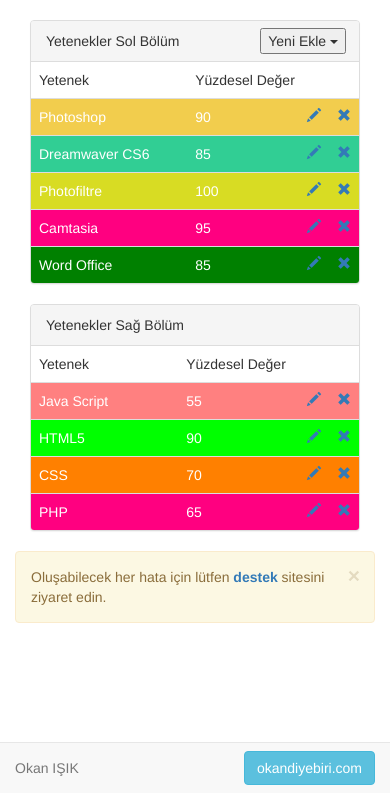
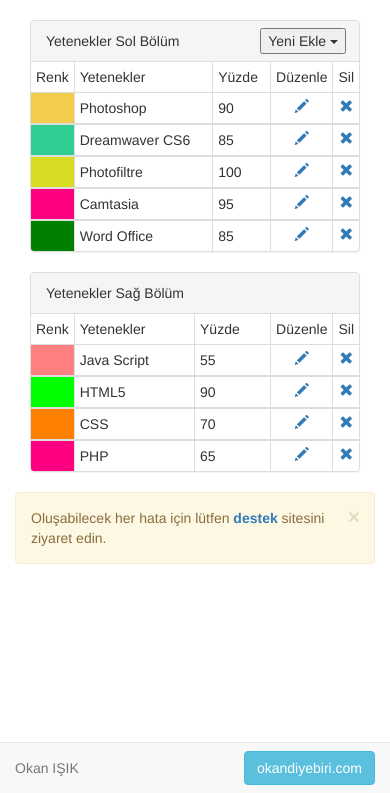
Before and after one commit to 0kan87/admin-panelli-kisisel-portfolyo, a PHP site: page /yonetim/yetenekler.php in a window 390 px wide. Shown: the part 51-844 px from the top of the page. Run offline with PHP 8.4, Linux system fonts and the light colour scheme; the visitor is signed in with stand-in values (Sample User, id 1); data comes from the database, SQL or seed files in the repository; some libraries are stand-ins or nearby versions.

Commit message:
Responsive İyileştirme

```diff
--- a/yonetim/yetenekler.php
+++ b/yonetim/yetenekler.php
@@ -1,18 +1,15 @@
 <?php require_once('../Connections/baglan.php'); ?>
 <?php
-//initialize the session
 if (!isset($_SESSION)) {
   session_start();
 }
 
-// ** Logout the current user. **
 $logoutAction = $_SERVER['PHP_SELF']."?doLogout=true";
 if ((isset($_SERVER['QUERY_STRING'])) && ($_SERVER['QUERY_STRING'] != "")){
   $logoutAction .="&". htmlentities($_SERVER['QUERY_STRING']);
 }
 
 if ((isset($_GET['doLogout'])) &&($_GET['doLogout']=="true")){
-  //to fully log out a visitor we need to clear the session varialbles
   $_SESSION['MM_Username'] = NULL;
   $_SESSION['MM_UserGroup'] = NULL;
   $_SESSION['PrevUrl'] = NULL;
@@ -34,22 +31,15 @@ if (!isset($_SESSION)) {
 $MM_authorizedUsers = "";
 $MM_donotCheckaccess = "true";
 
-// *** Restrict Access To Page: Grant or deny access to this page
 function isAuthorized($strUsers, $strGroups, $UserName, $UserGroup) {
-  // For security, start by assuming the visitor is NOT authorized.
   $isValid = False;
 
-  // When a visitor has logged into this site, the Session variable MM_Username set equal to their username.
-  // Therefore, we know that a user is NOT logged in if that Session variable is blank.
   if (!empty($UserName)) {
-    // Besides being logged in, you may restrict access to only certain users based on an ID established when they login.
-    // Parse the strings into arrays.
     $arrUsers = Explode(",", $strUsers);
     $arrGroups = Explode(",", $strGroups);
     if (in_array($UserName, $arrUsers)) {
       $isValid = true;
     }
-    // Or, you may restrict access to only certain users based on their username.
     if (in_array($UserGroup, $arrGroups)) {
       $isValid = true;
     }
@@ -199,17 +189,13 @@ if (!empty($_SERVER['QUERY_STRING'])) {
 $queryString_yetenekler = sprintf("&totalRows_yetenekler=%d%s", $totalRows_yetenekler, $queryString_yetenekler);
 ?>
 <!DOCTYPE html PUBLIC "-//W3C//DTD XHTML 1.0 Transitional//EN" "http://www.w3.org/TR/xhtml1/DTD/xhtml1-transitional.dtd">
-<html xmlns="http://www.w3.org/1999/xhtml"><!-- InstanceBegin template="/Templates/panel.dwt.php" codeOutsideHTMLIsLocked="false" -->
+<html xmlns="http://www.w3.org/1999/xhtml">
 <head>
 <meta http-equiv="Content-Type" content="text/html; charset=utf-8" />
-<!-- InstanceBeginEditable name="doctitle" -->
 <title>Yönetim Paneli</title>
-<!-- InstanceEndEditable -->
 <link href="../SpryAssets/SpryMenuBarVertical.css" rel="stylesheet" type="text/css" />
 <link rel="stylesheet" href="../css/style.css">
 <link rel="stylesheet" href="../css/bootstrap.min.css">
-<!-- InstanceBeginEditable name="head" -->
-<!-- InstanceEndEditable -->
 </head>
 <body>
 	<div class="navbar navbar-inverse navbar-static-top">
@@ -238,11 +224,10 @@ $queryString_yetenekler = sprintf("&totalRows_yetenekler=%d%s", $totalRows_yeten
 		</div>
 	</div>
   <div class="container">
-<!-- InstanceBeginEditable name="EditRegion1" -->
     <div class="col-xs-12 col-sm-6 col-md-6">
       <div class="panel panel-default">
         <div class="btn-group btn pull-right">
-  <button type="button" class="dropdown-toggle" data-toggle="dropdown" aria-expanded="false">
+          <button type="button" data-toggle="dropdown">
             Yeni Ekle <span class="caret"></span>
           </button>
           <ul class="dropdown-menu" role="menu">
@@ -250,22 +235,27 @@ $queryString_yetenekler = sprintf("&totalRows_yetenekler=%d%s", $totalRows_yeten
             <li><a href="sag-yetenek-ekle.php">Sağ Bölüme Ekle</a></li>
           </ul>
         </div>
-  <!-- Default panel contents -->
         <div class="panel-heading">Yetenekler Sol Bölüm</div>
-  <!-- Single button -->
-
-  <!-- Table -->
-  <table class="table">
-        <td width="363">Yetenek</td>
-        <td colspan="3">Yüzdesel Değer</td>
+          <table class="table table-bordered table-hover table-condensed table-responsive">
+            <thead>
+              <tr>
+                <th>Renk</th>
+                <th>Yetenekler</th>
+                <th>Yüzde</th>
+                <th>Düzenle</th>
+                <th>Sil</th>
               </tr>
+            </thead>
             <?php do { ?>
-        <tr bgcolor="<?php echo $row_yetenekler['renkkodu']; ?>" style="color: white">
-          <td> <?php echo $row_yetenekler['yetenekler']; ?></td>
-          <td width="358"><?php echo $row_yetenekler['nekadariyisin']; ?></td>
-          <td width="16"><a href="yetenek-duzenle.php?id=<?php echo $row_yetenekler['id']; ?>"><span class="glyphicon glyphicon-pencil" aria-hidden="true"></span></a></td>
-          <td width="16"><a href="yetenek-sil.php?id=<?php echo $row_yetenekler['id']; ?>"><span class="glyphicon glyphicon-remove" aria-hidden="true"></span></a></td>
+            <tbody>
+              <tr>
+                <td width="5" bgcolor="<?php echo $row_yetenekler['renkkodu']; ?>"></td>
+                <td><?php echo $row_yetenekler['yetenekler']; ?></td>
+                <td><?php echo $row_yetenekler['nekadariyisin']; ?></td>
+                <td width="4"><center><a href="yetenek-duzenle.php?id=<?php echo $row_yetenekler['id']; ?>"><span class="glyphicon glyphicon-pencil" aria-hidden="true"></span></a></center></td>
+                <td width="4"><center><a href="yetenek-sil.php?id=<?php echo $row_yetenekler['id']; ?>"><span class="glyphicon glyphicon-remove" aria-hidden="true"></span></a></center></td>
               </tr>
+            </tbody>
             <?php } while ($row_yetenekler = mysql_fetch_assoc($yetenekler)); ?>
           </table>
       </div>
@@ -273,61 +263,59 @@ $queryString_yetenekler = sprintf("&totalRows_yetenekler=%d%s", $totalRows_yeten
 
     <table border="0">
       <tr>
-        <td><?php if ($pageNum_yetenekler > 0) { // Show if not first page ?>
-            <a href="<?php printf("%s?pageNum_yetenekler=%d%s", $currentPage, 0, $queryString_yetenekler); ?>">&#304;lk</a>
-          <?php } // Show if not first page ?></td>
-        <td><?php if ($pageNum_yetenekler > 0) { // Show if not first page ?>
-            <a href="<?php printf("%s?pageNum_yetenekler=%d%s", $currentPage, max(0, $pageNum_yetenekler - 1), $queryString_yetenekler); ?>">&Ouml;nceki</a>
-          <?php } // Show if not first page ?></td>
-        <td><?php if ($pageNum_yetenekler < $totalPages_yetenekler) { // Show if not last page ?>
-            <a href="<?php printf("%s?pageNum_yetenekler=%d%s", $currentPage, min($totalPages_yetenekler, $pageNum_yetenekler + 1), $queryString_yetenekler); ?>">Sonraki</a>
-          <?php } // Show if not last page ?></td>
-        <td><?php if ($pageNum_yetenekler < $totalPages_yetenekler) { // Show if not last page ?>
-            <a href="<?php printf("%s?pageNum_yetenekler=%d%s", $currentPage, $totalPages_yetenekler, $queryString_yetenekler); ?>">Son</a>
-          <?php } // Show if not last page ?></td>
+        <td><?php if ($pageNum_yetenekler > 0) { ?><a href="<?php printf("%s?pageNum_yetenekler=%d%s", $currentPage, 0, $queryString_yetenekler); ?>">&#304;lk</a><?php } ?></td>
+        <td><?php if ($pageNum_yetenekler > 0) { ?><a href="<?php printf("%s?pageNum_yetenekler=%d%s", $currentPage, max(0, $pageNum_yetenekler - 1), $queryString_yetenekler); ?>">&Ouml;nceki</a><?php } ?></td>
+        <td><?php if ($pageNum_yetenekler < $totalPages_yetenekler) { ?><a href="<?php printf("%s?pageNum_yetenekler=%d%s", $currentPage, min($totalPages_yetenekler, $pageNum_yetenekler + 1), $queryString_yetenekler); ?>">Sonraki</a><?php } ?></td>
+        <td><?php if ($pageNum_yetenekler < $totalPages_yetenekler) { ?><a href="<?php printf("%s?pageNum_yetenekler=%d%s", $currentPage, $totalPages_yetenekler, $queryString_yetenekler); ?>">Son</a><?php } ?></td>
       </tr>
     </table>
+
     <div class="col-xs-12 col-sm-6 col-md-6">
       <div class="panel panel-default">
-  <!-- Default panel contents -->
       <div class="panel-heading">Yetenekler Sağ Bölüm</div>
-
-  <!-- Table -->
-  <table class="table">
-        <td width="363">Yetenek</td>
-        <td colspan="3">Yüzdesel Değer</td>
+        <table class="table table-bordered table-hover table-condensed table-responsive">
+          <thead>
+            <tr>
+              <th>Renk</th>
+              <th>Yetenekler</th>
+              <th>Yüzde</th>
+              <th>Düzenle</th>
+              <th>Sil</th>
             </tr>
+          </thead>
           <?php do { ?>
-        <tr bgcolor="<?php echo $row_sagyetenekler['renkkodu']; ?>" style="color: white">
+          <tbody>
+            <tr>
+              <td width="5" bgcolor="<?php echo $row_sagyetenekler['renkkodu']; ?>"></td>
               <td><?php echo $row_sagyetenekler['yetenekler']; ?></td>
-          <td width="358"><?php echo $row_sagyetenekler['nekadariyisin']; ?></td>
-          <td width="16"><a href="sag-yetenek-duzenle.php?id=<?php echo $row_sagyetenekler['id']; ?>"><span class="glyphicon glyphicon-pencil" aria-hidden="true"></span></a></td>
-          <td width="16"><a href="sag-yetenek-sil.php?id=<?php echo $row_sagyetenekler['id']; ?>"><span class="glyphicon glyphicon-remove" aria-hidden="true"></span></a></td>
+              <td><?php echo $row_sagyetenekler['nekadariyisin']; ?></td>
+              <td width="4"><center><a href="sag-yetenek-duzenle.php?id=<?php echo $row_sagyetenekler['id']; ?>"><span class="glyphicon glyphicon-pencil" aria-hidden="true"></span></a></center></td>
+              <td width="4"><center><a href="sag-yetenek-sil.php?id=<?php echo $row_sagyetenekler['id']; ?>"><span class="glyphicon glyphicon-remove" aria-hidden="true"></span></a></center></td>
             </tr>
+          </tbody>
           <?php } while ($row_sagyetenekler = mysql_fetch_assoc($sagyetenekler)); ?>
         </table>
       </div>
     </div>
+
     <table border="0">
           <tr>
-        <td><?php if ($pageNum_sagyetenekler > 0) { // Show if not first page ?>
+            <td><?php if ($pageNum_sagyetenekler > 0) {  ?>
                 <a href="<?php printf("%s?pageNum_sagyetenekler=%d%s", $currentPage, 0, $queryString_sagyetenekler); ?>">&#304;lk</a>
               <?php } // Show if not first page ?></td>
-        <td><?php if ($pageNum_sagyetenekler > 0) { // Show if not first page ?>
+            <td><?php if ($pageNum_sagyetenekler > 0) {  ?>
                 <a href="<?php printf("%s?pageNum_sagyetenekler=%d%s", $currentPage, max(0, $pageNum_sagyetenekler - 1), $queryString_sagyetenekler); ?>">&Ouml;nceki</a>
-          <?php } // Show if not first page ?></td>
-        <td><?php if ($pageNum_sagyetenekler < $totalPages_sagyetenekler) { // Show if not last page ?>
+              <?php }?></td>
+            <td><?php if ($pageNum_sagyetenekler < $totalPages_sagyetenekler) { ?>
                 <a href="<?php printf("%s?pageNum_sagyetenekler=%d%s", $currentPage, min($totalPages_sagyetenekler, $pageNum_sagyetenekler + 1), $queryString_sagyetenekler); ?>">Sonraki</a>
-          <?php } // Show if not last page ?></td>
-        <td><?php if ($pageNum_sagyetenekler < $totalPages_sagyetenekler) { // Show if not last page ?>
+              <?php }?></td>
+            <td><?php if ($pageNum_sagyetenekler < $totalPages_sagyetenekler) {  ?>
                 <a href="<?php printf("%s?pageNum_sagyetenekler=%d%s", $currentPage, $totalPages_sagyetenekler, $queryString_sagyetenekler); ?>">Son</a>
-          <?php } // Show if not last page ?></td>
+              <?php }?></td>
           </tr>
     </table>
-    </p>
-    <!-- InstanceEndEditable -->
+</div>
 
-    </div>
 <div class="container">
        <div class="alert alert-warning alert-dismissible" role="alert">
       <button type="button" class="close" data-dismiss="alert" aria-label="Close"><span aria-hidden="true">&times;</span></button>
@@ -344,9 +332,8 @@ $queryString_yetenekler = sprintf("&totalRows_yetenekler=%d%s", $totalRows_yeten
 <script src="http://code.jquery.com/jquery-1.10.2.min.js"></script>
 <script src="../js/bootstrap.min.js"></script>
 </body>
-<!-- InstanceEnd --></html>
+</html>
 <?php
 mysql_free_result($yetenekler);
-
 mysql_free_result($sagyetenekler);
 ?>
```
Also changed, not shown: yonetim/yetenek-ekle.php (+3 -19 lines). Lines whose indentation alone changed are shown as unchanged.
